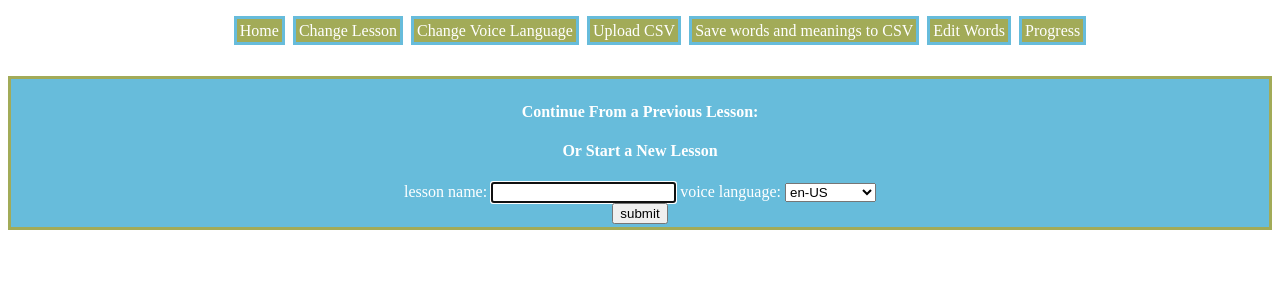
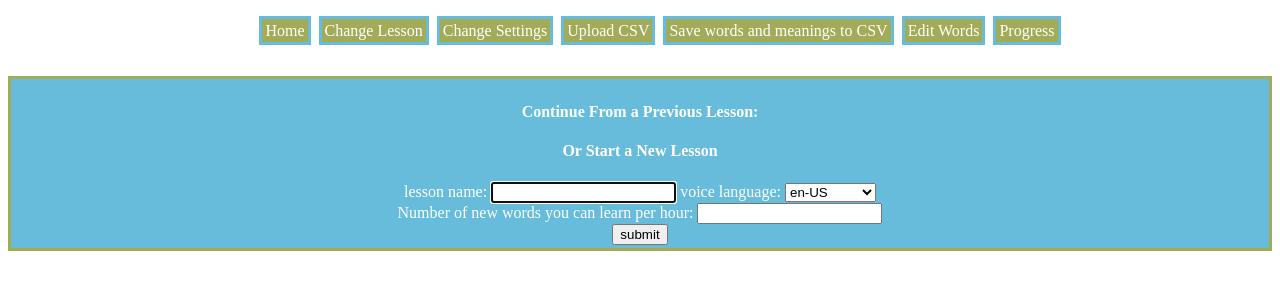
Before and after one commit to kbrady/vocab_learner, a Flask app: page /login in a window 1280 px wide. Shown: the part 58-358 px from the top of the page. Run offline with Flask 2, Linux system fonts and the light colour scheme; some libraries are stand-ins or nearby versions.

Commit message:
You can change the number of words you can learn per hour in settings

```diff
--- a/routes.py
+++ b/routes.py
@@ -88,10 +88,13 @@ def login_page():
 	return login(request.form['user'], request.form['lang'])
 
 @app.route('/login/<user_name>', methods=['GET', 'POST'])
-def login(user_name, lang='tr-TR'):
+def login(user_name):
+	print 'test'
 	global word_list
 	savefile = user_name+'.pdeck'
-	word_list = pimsleur.main(savefile, lang)
+	lang = request.form.get('lang','tr-TR')
+	max_learn = request.form.get('max_learn',20)
+	word_list = pimsleur.main(savefile, lang, max_learn)
 	return redirect('/')
 
 @app.route('/edit')
@@ -142,13 +145,14 @@ def download_csv_page():
 	word_list.write_words_to_csv(request.form['filename'])
 	return redirect('/')
 
-@app.route('/language', methods=['GET', 'POST'])
+@app.route('/settings', methods=['GET', 'POST'])
 def language_page():
 	if word_list is None:
 		return redirect('/login')
 	if 'lang' not in request.form:
-		return render_template('language.html', languages = languages)
+		return render_template('language.html', languages = languages, max_learn = word_list.learn_in_hour)
 	word_list.lang = request.form['lang']
+	word_list.learn_in_hour = request.form['max_learn']
 	word_list.save()
 	return redirect('/')
 
--- a/templates/language.html
+++ b/templates/language.html
@@ -2,13 +2,16 @@
 {% block content %}
 
 <h4>Choose a Language for Answers to be Read in:</h4>
-<form action="/language" method=post autocomplete="off">
+<form action="/settings" method=post autocomplete="off">
 voice language: <select id="lang_list" name="lang">
 {% for l in languages %}
 	<option value="{{l}}">{{l}}</option>
 {% endfor %}
 </select>
 <br/>
+Number of new words you can learn per hour:
+<input type="text" value="{{max_learn}}" name="max_learn">
+<br/>
 <input type="submit" value="submit">
 </form>
 
--- a/templates/layout.html
+++ b/templates/layout.html
@@ -17,7 +17,7 @@
 		<ul id='navbar'>
 			<li><a href='/'>Home</a></li>
 			<li><a href='/login'>Change Lesson</a></li>
-			<li><a href='/language'>Change Voice Language</a></li>
+			<li><a href='/settings'>Change Settings</a></li>
 			<li><a href='/upload'>Upload CSV</a></li>
 			<li><a href='/download'>Save words and meanings to CSV</a></li>
 			<li><a href='/edit'>Edit Words</a></li>
--- a/templates/login.html
+++ b/templates/login.html
@@ -18,6 +18,9 @@ voice language: <select id="lang_list" name="lang">
 {% endfor %}
 </select>
 <br/>
+Number of new words you can learn per hour:
+<input type="text" value="{{max_learn}}" name="max_learn">
+<br/>
 <input type="submit" value="submit">
 </form>
 
```
Also changed, not shown: pimsleur.py (+5 -4 lines).
